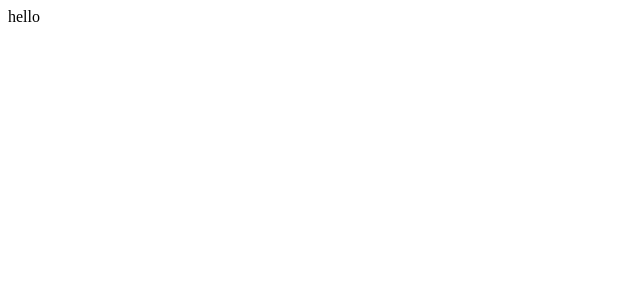
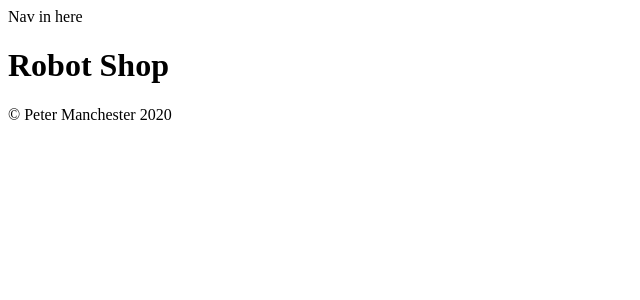
Before and after one commit to petermanchester1987/verse-one-code-test, a React (Create React App) app in the folder frontend/: page / in a window 1280 px wide. Shown: the top 300 px of the page, without its empty margins (0-640 px from the left). Built offline with nearby package versions, Linux system fonts and the light colour scheme.

Commit message:
making header and footer components

```diff
--- a/frontend/src/App.js
+++ b/frontend/src/App.js
@@ -1,9 +1,18 @@
+import React, { Fragment } from 'react';
+import Header from './components/Header.js';
+import Footer from './components/Footer.js';
+
 
 function App() {
   return (
-    <div className="App">
-      hello
-    </div>
+    <Fragment>
+      <Header />
+      <main>
+        <h1>Robot Shop</h1>
+      </main>
+
+      <Footer />
+    </Fragment>
   );
 }
 
--- /dev/null
+++ b/frontend/src/components/Footer.js
@@ -0,0 +1,11 @@
+import React from 'react'
+
+const Footer = () => {
+    return (
+        <footer>
+            &copy; Peter Manchester 2020
+        </footer>
+    )
+}
+
+export default Footer
--- /dev/null
+++ b/frontend/src/components/Header.js
@@ -0,0 +1,11 @@
+import React from 'react';
+
+const Header = () => {
+    return (
+        <header>
+            Nav in here
+        </header>
+    )
+}
+
+export default Header;
```
